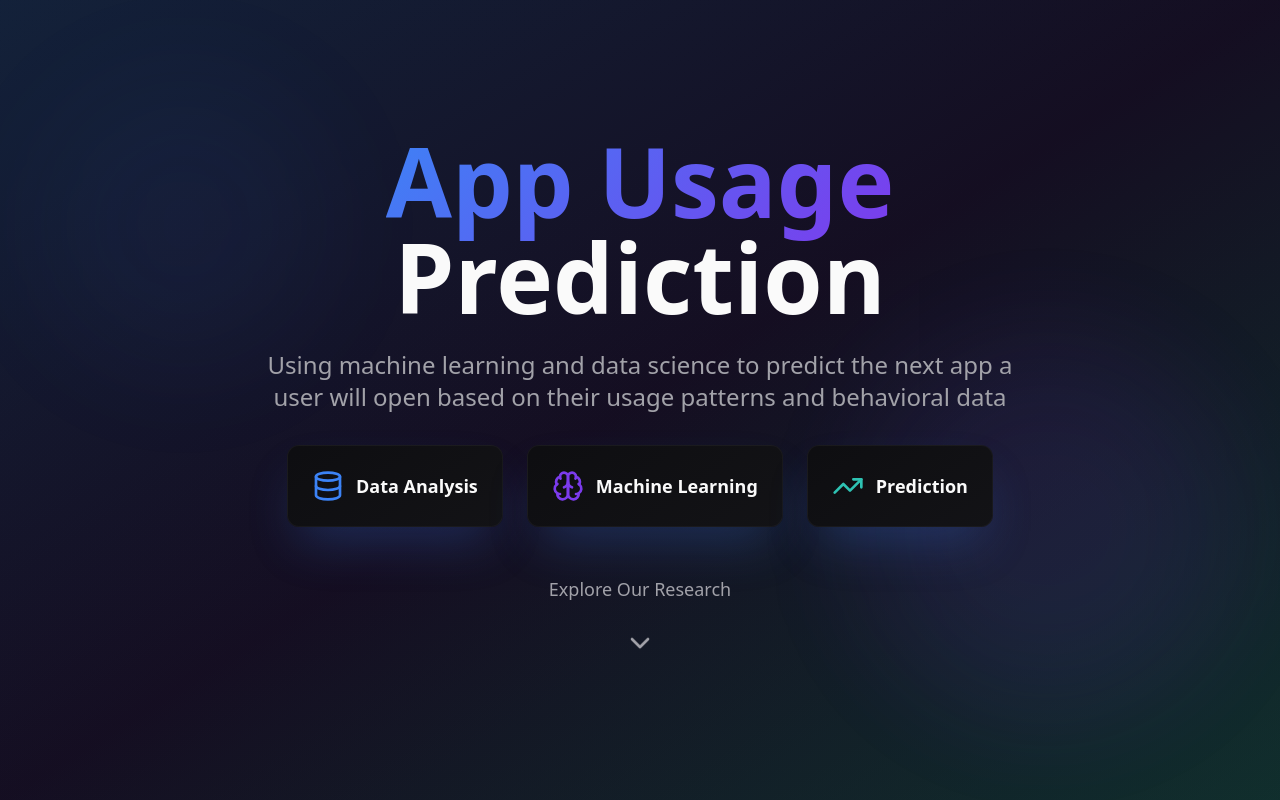
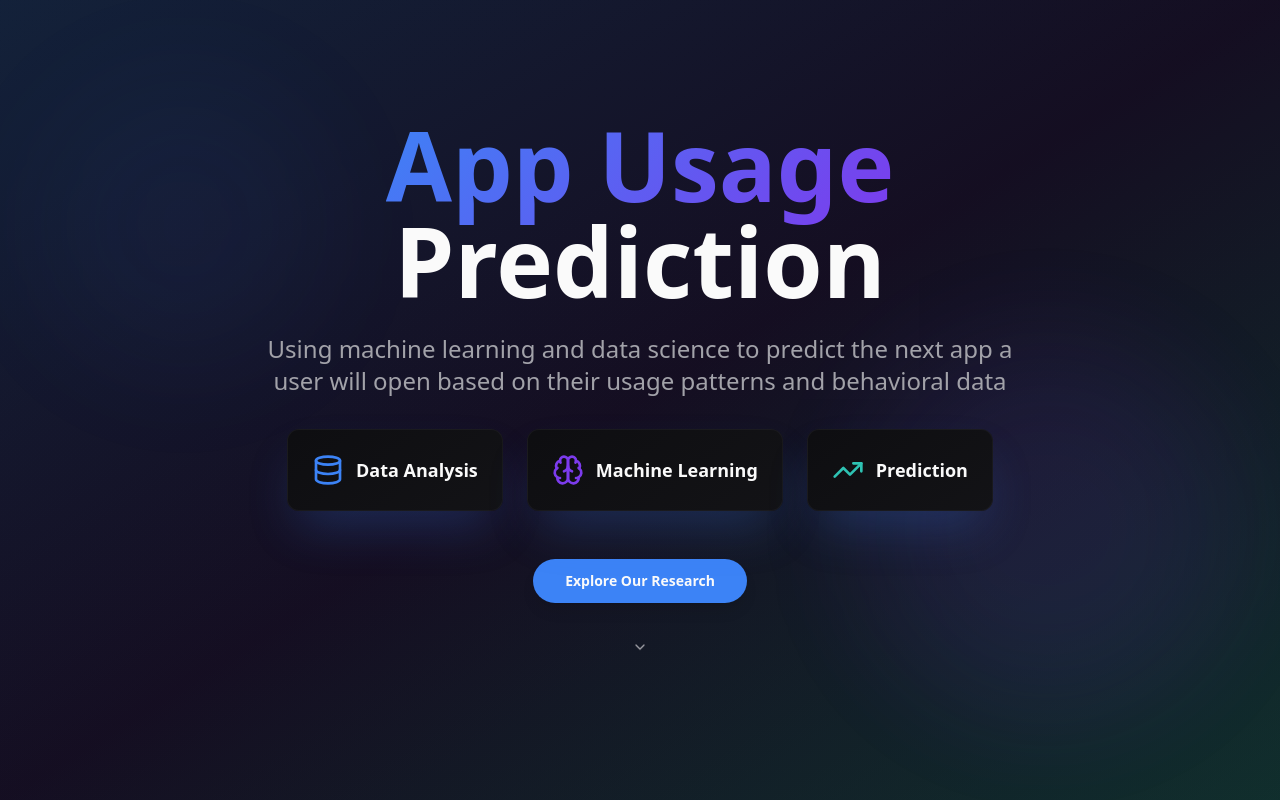
Before and after one commit to ucd25-cosmos-patternseekers/data-sci-final, a React (Vite) app: page / in a window 1280 px wide. Shown: the top 800 px of the page. Built offline with nearby package versions, Linux system fonts and the light colour scheme.

Commit message:
Fix UI buttons
Update styling for top navigation and "Explore our Research" buttons for improved appearance.

```diff
--- a/src/components/HeroSection.tsx
+++ b/src/components/HeroSection.tsx
@@ -42,17 +42,24 @@ const HeroSection = () => {
         </div>
 
         <div className="animate-slide-in-right mb-8">
-          <p className="text-lg text-muted-foreground cursor-pointer hover:text-foreground transition-colors"
-             onClick={() => scrollToSection('methodology')}>
+          <Button
+            size="lg"
+            onClick={() => scrollToSection('methodology')}
+            className="bg-primary hover:bg-primary/90 text-primary-foreground font-semibold px-8 py-3 rounded-full shadow-lg hover:shadow-xl transition-all duration-300 hover:scale-105"
+          >
             Explore Our Research
-          </p>
+          </Button>
         </div>
 
         <div className="flex justify-center">
-          <ChevronDown
-            className="w-8 h-8 text-muted-foreground cursor-pointer hover:text-primary transition-colors animate-bounce"
+          <Button
+            variant="ghost"
+            size="icon"
             onClick={() => scrollToSection('methodology')}
-          />
+            className="rounded-full w-12 h-12 hover:bg-primary/10 transition-all duration-300 animate-bounce"
+          >
+            <ChevronDown className="w-6 h-6 text-muted-foreground hover:text-primary transition-colors" />
+          </Button>
         </div>
       </div>
     </section>
```
